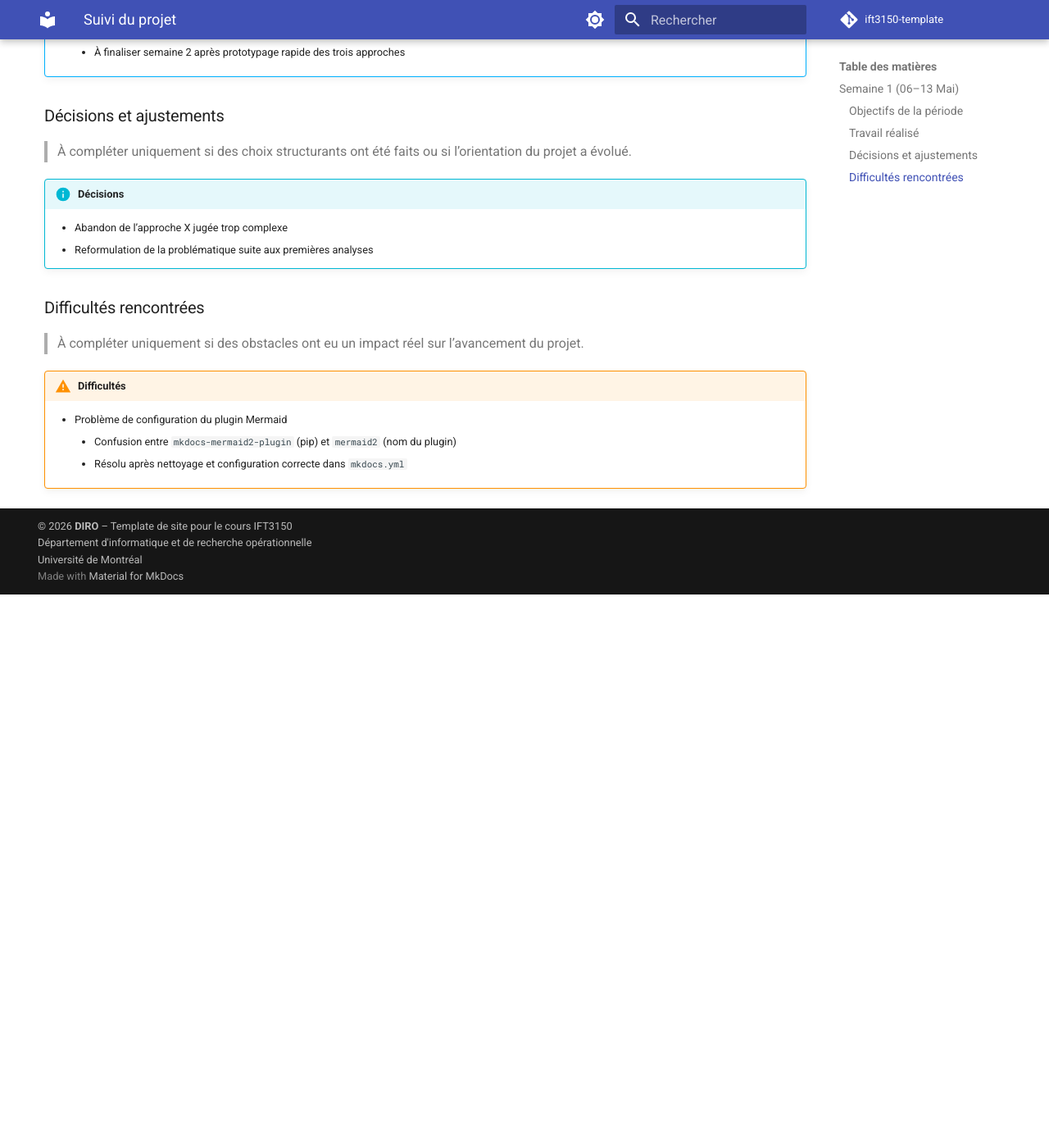
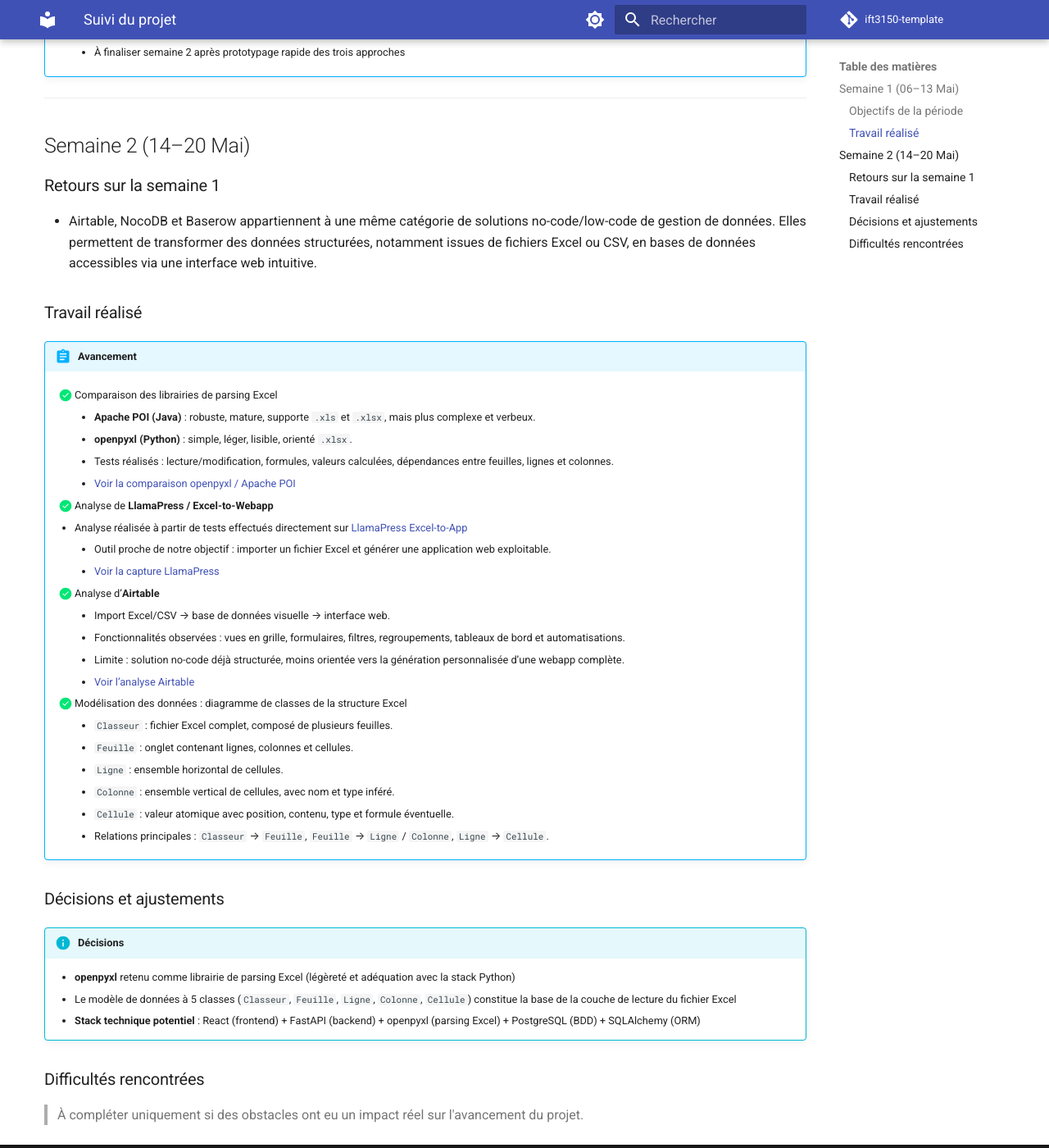
Before and after one commit to anasys0x/Excelium, an MkDocs documentation site: the page built from docs/suivi.md, in a window 1280 px wide and 1400 px high, scrolled down 1424 px. Shown: the whole window at 82% size. Built offline with MkDocs 1.6.1 and Material for MkDocs 9.7.7, drawn with Linux system fonts in a browser that asks for light colours; emoji names are drawn with the system emoji font; comment, search, counter and statistics services are not loaded; before the commit the page ends 2149 px from its top, so only the background shows below that.

Commit message:
Taches réalisé de la semaine 2 + Retour sur semaine 1

```diff
--- a/docs/suivi.md
+++ b/docs/suivi.md
@@ -58,22 +58,48 @@ title: Suivi du projet
             - Avantage : API moderne et performante, séparation claire des responsabilités
        > On en discute cette semaine, dépendamment de la courbe d'apprentissage, de la rapidité de développement, de la qualité du parsing Excel et de la maintenabilité.
         - À finaliser semaine 2 après prototypage rapide des trois approches
+
+---
+## Semaine 2 (14–20 Mai)
+
+### Retours sur la semaine 1
+- Airtable, NocoDB et Baserow appartiennent à une même catégorie de solutions no-code/low-code de gestion de données. Elles permettent de transformer des données structurées, notamment issues de fichiers Excel ou CSV, en bases de données accessibles via une interface web intuitive.
+
+### Travail réalisé
+
+!!! abstract "Avancement"
+    - [x] Comparaison des librairies de parsing Excel
+        - **Apache POI (Java)** : robuste, mature, supporte `.xls` et `.xlsx`, mais plus complexe et verbeux.
+        - **openpyxl (Python)** : simple, léger, lisible, orienté `.xlsx`.
+        - Tests réalisés : lecture/modification, formules, valeurs calculées, dépendances entre feuilles, lignes et colonnes.
+        - [Voir la comparaison openpyxl / Apache POI](/ressources/openpyxl_apache-poi.pdf){:target="_blank"}
+
+    - [x] Analyse de **LlamaPress / Excel-to-Webapp**
+    - Analyse réalisée à partir de tests effectués directement sur [LlamaPress Excel-to-App](https://llamapress.ai/excel-to-app){:target="_blank"}
+        - Outil proche de notre objectif : importer un fichier Excel et générer une application web exploitable.
+        - [Voir la capture LlamaPress](/ressources/llamapress.png){:target="_blank"}
+
+    - [x] Analyse d’**Airtable**
+        - Import Excel/CSV → base de données visuelle → interface web.
+        - Fonctionnalités observées : vues en grille, formulaires, filtres, regroupements, tableaux de bord et automatisations.
+        - Limite : solution no-code déjà structurée, moins orientée vers la génération personnalisée d’une webapp complète.
+        - [Voir l’analyse Airtable](ressources/airtable-flow.pdf){:target="_blank"}
+
+    - [x] Modélisation des données : diagramme de classes de la structure Excel
+        - `Classeur` : fichier Excel complet, composé de plusieurs feuilles.
+        - `Feuille` : onglet contenant lignes, colonnes et cellules.
+        - `Ligne` : ensemble horizontal de cellules.
+        - `Colonne` : ensemble vertical de cellules, avec nom et type inféré.
+        - `Cellule` : valeur atomique avec position, contenu, type et formule éventuelle.
+        - Relations principales : `Classeur` → `Feuille`, `Feuille` → `Ligne` / `Colonne`, `Ligne` → `Cellule`.
 ### Décisions et ajustements
 
-> À compléter uniquement si des choix structurants ont été faits
-> ou si l’orientation du projet a évolué.
-
 !!! info "Décisions"
-    - Abandon de l’approche X jugée trop complexe
-    - Reformulation de la problématique suite aux premières analyses
+    - **openpyxl** retenu comme librairie de parsing Excel (légèreté et adéquation avec la stack Python)
+    - Le modèle de données à 5 classes (`Classeur`, `Feuille`, `Ligne`, `Colonne`, `Cellule`) constitue la base de la couche de lecture du fichier Excel
+    - **Stack technique potentiel** : React (frontend) + FastAPI (backend) + openpyxl (parsing Excel) + PostgreSQL (BDD) + SQLAlchemy (ORM)
 
 ### Difficultés rencontrées
 
 > À compléter uniquement si des obstacles ont eu un impact réel
-> sur l’avancement du projet.
-
-!!! warning "Difficultés"
-    - Problème de configuration du plugin Mermaid
-        - Confusion entre `mkdocs-mermaid2-plugin` (pip)
-          et `mermaid2` (nom du plugin)
-        - Résolu après nettoyage et configuration correcte dans `mkdocs.yml`
+> sur l'avancement du projet.
```
